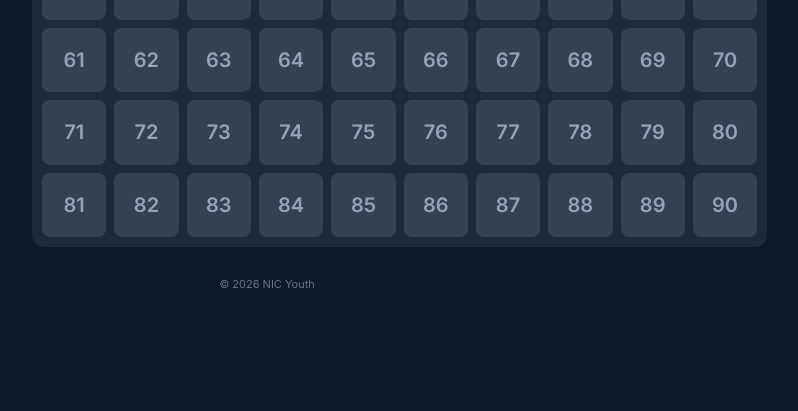
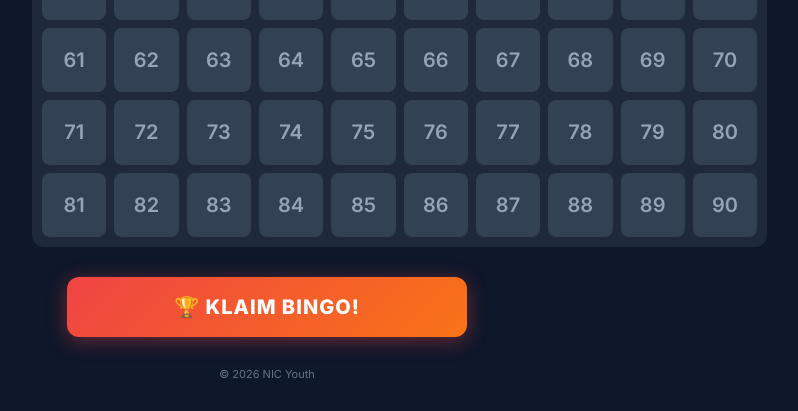
Before and after one commit to Arcie94/tambola--ticket-generator, a Flask app: page / in a window 1280 px wide. Shown: the part 512-923 px from the top of the page, without its empty margins (373-1171 px from the left). Before the commit the page ends 800 px from the top, so only its background shows below. Run offline with Flask 3, Linux system fonts and the light colour scheme; some libraries are stand-ins or nearby versions.

Commit message:
feat(player): add BINGO claim button with cooldown and double-confirm protection

```diff
--- a/app/server.py
+++ b/app/server.py
@@ -133,6 +133,11 @@ def handle_reset_game():
     # Broadcast reset
     socketio.emit('game_reset', game_state)
 
+@socketio.on('claim_bingo')
+def handle_claim_bingo():
+    """A player claims they have won. Broadcast to everyone."""
+    socketio.emit('bingo_claimed')
+
 if __name__ == '__main__':
     # Run development server
     socketio.run(app, host='0.0.0.0', port=5000, debug=True)
--- a/app/static/app.js
+++ b/app/static/app.js
@@ -203,4 +203,79 @@ document.addEventListener('DOMContentLoaded', () => {
                 });
         });
     }
+
+    // --- BINGO CLAIM BUTTON (Player only) ---
+    const claimBingoBtn = document.getElementById('claimBingoBtn');
+    const bingoCooldownMsg = document.getElementById('bingoCooldownMsg');
+
+    if (claimBingoBtn) {
+        const COOLDOWN_SECONDS = 60;
+
+        claimBingoBtn.addEventListener('click', () => {
+            // Layer 2: Double Confirmation
+            const confirmed = confirm('🏆 Apakah Anda YAKIN ingin mengklaim Bingo?\n\nKlaim palsu akan mengganggu permainan!');
+            if (!confirmed) return;
+
+            // Send the claim via WebSocket
+            socket.emit('claim_bingo');
+
+            // Layer 1: 60-second Cooldown
+            claimBingoBtn.disabled = true;
+            let secondsLeft = COOLDOWN_SECONDS;
+            bingoCooldownMsg.style.display = 'block';
+            bingoCooldownMsg.textContent = `Tombol terkunci selama ${secondsLeft} detik...`;
+
+            const cooldownInterval = setInterval(() => {
+                secondsLeft--;
+                bingoCooldownMsg.textContent = `Tombol terkunci selama ${secondsLeft} detik...`;
+                if (secondsLeft <= 0) {
+                    clearInterval(cooldownInterval);
+                    claimBingoBtn.disabled = false;
+                    bingoCooldownMsg.style.display = 'none';
+                }
+            }, 1000);
+        });
+    }
+
+    // --- HOST-ONLY: Dismiss Button ---
+    const dismissBingoBtn = document.getElementById('dismissBingoBtn');
+    if (dismissBingoBtn) {
+        dismissBingoBtn.addEventListener('click', () => {
+            const overlay = document.getElementById('bingoOverlay');
+            if (overlay) overlay.style.display = 'none';
+        });
+    }
 });
+
+// --- Listen for bingo_claimed event (EVERYONE sees this) ---
+socket.on('bingo_claimed', () => {
+    const overlay = document.getElementById('bingoOverlay');
+    if (!overlay) return;
+
+    overlay.style.display = 'flex';
+
+    // Play an alert sound if the device supports it
+    if ('AudioContext' in window || 'webkitAudioContext' in window) {
+        try {
+            const ctx = new (window.AudioContext || window.webkitAudioContext)();
+            const oscillator = ctx.createOscillator();
+            const gainNode = ctx.createGain();
+            oscillator.connect(gainNode);
+            gainNode.connect(ctx.destination);
+            oscillator.type = 'square';
+            oscillator.frequency.setValueAtTime(880, ctx.currentTime);
+            gainNode.gain.setValueAtTime(0.3, ctx.currentTime);
+            gainNode.gain.exponentialRampToValueAtTime(0.001, ctx.currentTime + 0.8);
+            oscillator.start(ctx.currentTime);
+            oscillator.stop(ctx.currentTime + 0.8);
+        } catch(e) {}
+    }
+
+    // Auto-dismiss after 8 secs for player view (no dismiss button)
+    const dismissBtn = document.getElementById('dismissBingoBtn');
+    if (!dismissBtn) {
+        setTimeout(() => {
+            overlay.style.display = 'none';
+        }, 8000);
+    }
+});
--- a/app/static/style.css
+++ b/app/static/style.css
@@ -71,3 +71,17 @@ h1 { font-size: 20px; font-weight: 800; background: linear-gradient(90deg, #3b82
 .ticket-cell.empty { background: transparent; color: transparent; }
 .ticket-cell.matched { background: #22c55e; color: white; }
 .ticket-cell.unmatched { background: var(--secondary-color); color: white; opacity: 0.8;}
+
+/* BINGO CLAIM styles */
+.bingo-section { display: flex; flex-direction: column; align-items: center; margin: 15px 0 5px; }
+.btn-bingo { width: 100%; max-width: 400px; padding: 18px; font-size: 20px; font-weight: 800; background: linear-gradient(135deg, #ef4444, #f97316); color: white; border: none; border-radius: 12px; cursor: pointer; transition: transform 0.1s, box-shadow 0.2s; box-shadow: 0 4px 20px rgba(239, 68, 68, 0.4); letter-spacing: 1px; }
+.btn-bingo:active { transform: scale(0.96); }
+.btn-bingo:disabled { background: #334155; color: #64748b; box-shadow: none; cursor: not-allowed; }
+
+.bingo-overlay { position: fixed; inset: 0; background: rgba(0,0,0,0.7); display: flex; align-items: center; justify-content: center; z-index: 999; animation: fadeIn 0.3s ease; }
+.bingo-popup { background: linear-gradient(135deg, #1e293b, #0f172a); border: 2px solid #ef4444; border-radius: 20px; padding: 30px 40px; text-align: center; box-shadow: 0 0 40px rgba(239,68,68,0.5); animation: popIn 0.4s ease; }
+.bingo-icon { font-size: 60px; animation: shake 0.5s ease infinite alternate; }
+.bingo-text { font-size: 22px; font-weight: 800; color: #ef4444; margin-top: 10px; }
+.bingo-sub { font-size: 14px; color: #94a3b8; margin-top: 5px; }
+@keyframes shake { 0% { transform: rotate(-8deg); } 100% { transform: rotate(8deg); } }
+@keyframes fadeIn { from { opacity: 0; } to { opacity: 1; } }
--- a/app/templates/player.html
+++ b/app/templates/player.html
@@ -37,7 +37,24 @@
                 </div>
             </div>
         </div>
-        <footer style="text-align: center; font-size: 11px; color: #64748b; margin-top: 15px; padding-bottom: 10px;">
+        <!-- BINGO Claim Notification Overlay (hidden by default) -->
+        <div id="bingoOverlay" class="bingo-overlay" style="display:none;">
+            <div class="bingo-popup">
+                <div class="bingo-icon">🚨</div>
+                <div class="bingo-text">A Player is Claiming BINGO!</div>
+                <div class="bingo-sub">Host, please verify the ticket!</div>
+            </div>
+        </div>
+
+        <!-- BINGO Claim Button Area -->
+        <div class="bingo-section">
+            <button id="claimBingoBtn" class="btn-bingo">
+                🏆 KLAIM BINGO!
+            </button>
+            <p id="bingoCooldownMsg" style="display:none; font-size:11px; color:#64748b; margin-top:6px;"></p>
+        </div>
+
+        <footer style="text-align: center; font-size: 11px; color: #64748b; margin-top: 10px; padding-bottom: 10px;">
             &copy; 2026 NIC Youth
         </footer>
     </div>
```
Also changed, not shown: app/templates/host.html (+10 -0 lines).
